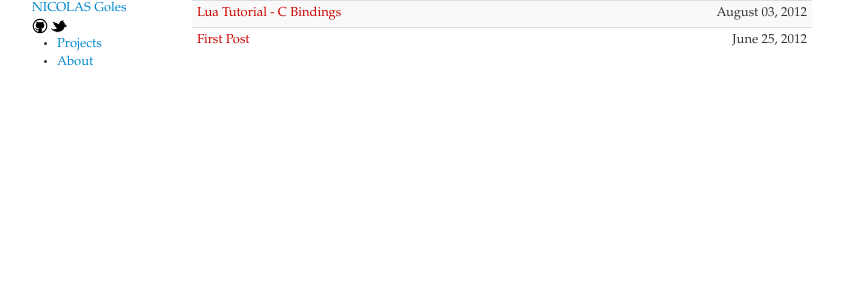
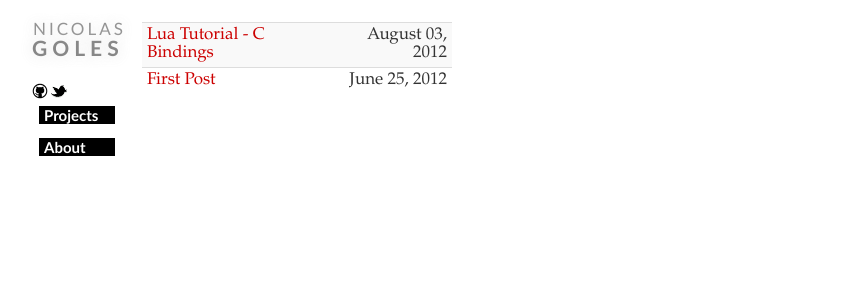
Before and after one commit to Goles/goles.github.com, a Jekyll site: the page built from index.html, in a window 1280 px wide. Shown: the top 300 px of the page, without its empty margins (218-1061 px from the left). Built offline with Jekyll 4.4.1, drawn with Linux system fonts in a browser that asks for light colours.

Commit message:
fixed css

```diff
--- a/assets/css/base.css
+++ b/assets/css/base.css
@@ -4,40 +4,40 @@ body {
   -webkit-font-smoothing: antialiased;
 }
 
-.container-fluid {
+.container {
     margin-top: 20px;
 }
 
 /* sidebar */
-.container-fluid .row-fluid #sidebar {
+.container .row #sidebar {
     font-family: Futura, "Trebuchet MS", Arial, sans-serif;
     width: 90px;
 }
 
 /* sections */
-.container-fluid .row-fluid #sidebar .sections {
+.container .row #sidebar .sections {
     color: #fff;
     font-weight: bold;
     font-size: 15px;
 }
 
-.container-fluid .row-fluid #sidebar .sections a {
+.container .row #sidebar .sections a {
     color: #fff;
     text-decoration: none;
     padding: 3px 5px;
 }
 
-.container-fluid .row-fluid #sidebar .sections ul {
+.container .row #sidebar .sections ul {
     margin: 0;
     background-color: #000;
     list-style-type: none;
 }
-.container-fluid .row-fluid #sidebar .sections li {
+.container .row #sidebar .sections li {
     border-style:solid;
     border-width: 7px;
 }
 
-.container-fluid .row-fluid .avatar {
+.container .row .avatar {
     padding: 0;
     margin-left: 2px;
     margin-bottom: 20px;
@@ -46,36 +46,36 @@ body {
     opacity: .8;
 }
 
-.container-fluid .row-fluid #sidebar .name {
+.container .row #sidebar .name {
     text-transform: uppercase;
     margin-bottom: 20px;
     text-shadow: 0px 0px 15px #CCC;
     opacity: .7;
 }
 
-.container-fluid .row-fluid #sidebar .name {
+.container .row #sidebar .name {
     text-transform: uppercase;
     margin-bottom: 20px;
     text-shadow: 0px 0px 15px #CCC;
     opacity: .7;
 }
 
-.container-fluid .row-fluid #sidebar .name {
+.container .row #sidebar .name {
     text-transform: uppercase;
     margin-bottom: 20px;
     text-shadow: 0px 0px 15px #CCC;
     opacity: .7;
 }
 
-.container-fluid .row-fluid #sidebar .name a:link {
+.container .row #sidebar .name a:link {
   text-decoration:none;
 }
 
-.container-fluid .row-fluid #sidebar .name a:hover {
+.container .row #sidebar .name a:hover {
   border-bottom:1px solid #ccc;
 }
 
-.container-fluid .row-fluid #sidebar .name #nicolas {
+.container .row #sidebar .name #nicolas {
     font-size: 17px;
     letter-spacing: 3px;
     margin-bottom: 10px;
@@ -83,7 +83,7 @@ body {
     padding-left: 1px;
 }
 
-.container-fluid .row-fluid #sidebar .name #goles {
+.container .row #sidebar .name #goles {
     font-size: 21px;
     letter-spacing: 5px;
     font-weight: bold;
@@ -91,7 +91,7 @@ body {
 }
 
 /* content */
-.container-fluid .row-fluid #content {
+.container .row #content {
   font-style: normal;
   font-variant: normal;
   font-size: 1em;
@@ -107,7 +107,7 @@ body {
   color: #C00!important;
 }
 
-.container-fluid .row-fluid #content .table {
+.container .row #content .table {
   margin-top: 2px;
   font-size: 17px;
   width: 50%;
```
